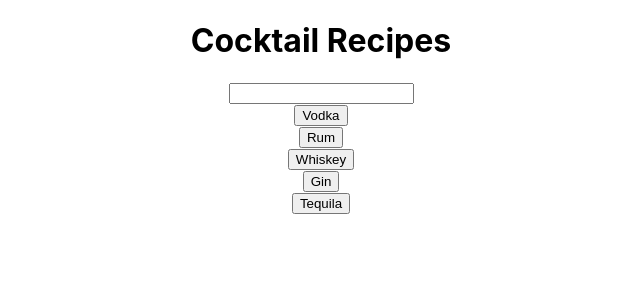
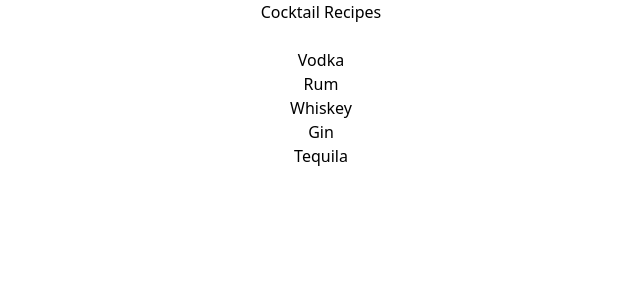
Before and after one commit to anjaliruth/typeScript-quotes, a React (Create React App) app: page / in a window 1280 px wide. Shown: the top 300 px of the page, without its empty margins (319-959 px from the left). Built offline with nearby package versions, Linux system fonts and the light colour scheme.

Commit message:
installed tailwind

```diff
--- a/package.json
+++ b/package.json
@@ -40,5 +40,8 @@
       "last 1 firefox version",
       "last 1 safari version"
     ]
+  },
+  "devDependencies": {
+    "tailwindcss": "^3.3.4"
   }
 }
--- a/src/index.css
+++ b/src/index.css
@@ -1,13 +1,3 @@
-body {
-  margin: 0;
-  font-family: -apple-system, BlinkMacSystemFont, 'Segoe UI', 'Roboto', 'Oxygen',
-    'Ubuntu', 'Cantarell', 'Fira Sans', 'Droid Sans', 'Helvetica Neue',
-    sans-serif;
-  -webkit-font-smoothing: antialiased;
-  -moz-osx-font-smoothing: grayscale;
-}
-
-code {
-  font-family: source-code-pro, Menlo, Monaco, Consolas, 'Courier New',
-    monospace;
-}
+@tailwind base;
+@tailwind components;
+@tailwind utilities;
--- /dev/null
+++ b/tailwind.config.js
@@ -0,0 +1,8 @@
+/** @type {import('tailwindcss').Config} */
+module.exports = {
+  content: ["./src/**/*.{js,jsx,ts,tsx}"],
+  theme: {
+    extend: {},
+  },
+  plugins: [],
+};
```
Also changed, not shown: 1 other file (tests, documents, lock files or other folders).
